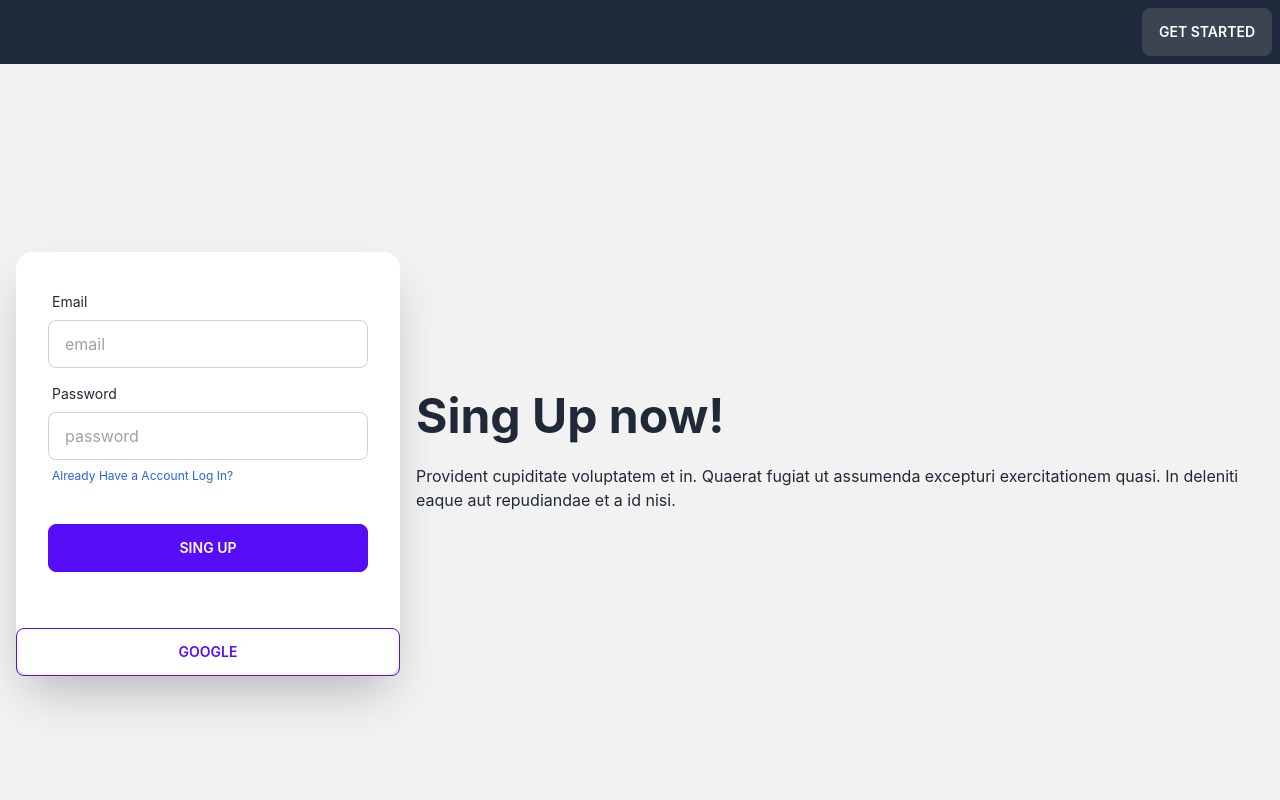
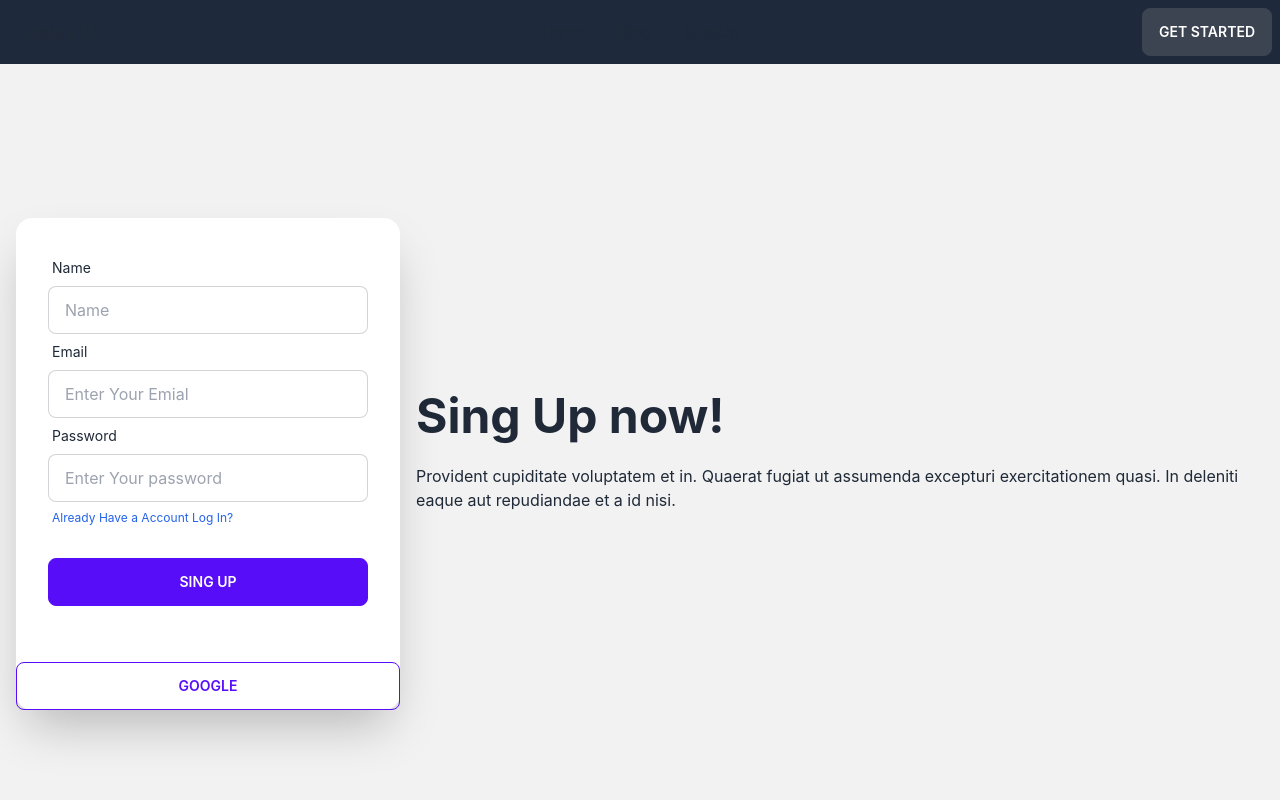
Before and after one commit to alamin-18/food-client, a React (Create React App) app: page /singup in a window 1280 px wide. Shown: the top 800 px of the page. Built offline with nearby package versions, Linux system fonts and the light colour scheme.

Commit message:
singup added

```diff
--- /dev/null
+++ b/src/Contexts/AuthProvider/AuthProvider.jsx
@@ -0,0 +1,30 @@
+import React, { createContext, useState } from 'react';
+import { getAuth, createUserWithEmailAndPassword, signInWithEmailAndPassword } from "firebase/auth";
+import app from './../../firebase/firebase.config';
+
+export const AuthContexts = createContext()
+const auth = getAuth(app);
+const AuthProvider = ({children}) => {
+    const [user,setUser] = useState({Name:"Alamin",email:"alamin@gmail.com"})
+
+    const singIn = (email,password) =>{
+        return createUserWithEmailAndPassword(auth, email, password)
+    }
+    const logIn = (email,password) =>{
+        return signInWithEmailAndPassword(auth,email,password)
+    }
+
+    const authInfo = {
+        user,
+        setUser,
+        singIn,
+        logIn
+    }
+    return (
+        <AuthContexts.Provider value={authInfo}>
+            {children}
+        </AuthContexts.Provider>
+    );
+};
+
+export default AuthProvider;
--- a/src/components/Header/Header.jsx
+++ b/src/components/Header/Header.jsx
@@ -1,8 +1,11 @@
-import React from 'react';
+import React, { useContext } from 'react';
 import { Link } from 'react-router-dom';
+import { AuthContexts } from '../../Contexts/AuthProvider/AuthProvider';
 
 
 const Header = () => {
+    const {user} = useContext(AuthContexts)
+    console.log(user.Name);
 
     return (
         <div>
--- a/src/components/Home/Home.jsx
+++ b/src/components/Home/Home.jsx
@@ -1,8 +1,10 @@
-import React, { useEffect, useState } from 'react';
+import React, { useContext, useEffect, useState } from 'react';
 import { Link } from 'react-router-dom';
+import { AuthContexts } from '../../Contexts/AuthProvider/AuthProvider';
 import Food from '../Food/Food';
 
 const Home = () => {
+    const {User} = useContext(AuthContexts)
     const [foods,setfoods] =useState([])
     useEffect(()=>{
         fetch("http://localhost:5000/foods")
--- a/src/components/Login/Login.jsx
+++ b/src/components/Login/Login.jsx
@@ -2,6 +2,7 @@ import React from 'react';
 import { Link } from 'react-router-dom';
 
 const Login = () => {
+
     return (
         <div>
             <div className="hero min-h-screen bg-base-200">
--- a/src/components/SingUp/SingUp.jsx
+++ b/src/components/SingUp/SingUp.jsx
@@ -2,6 +2,16 @@ import React from 'react';
 import { Link } from 'react-router-dom';
 
 const SingUp = () => {
+
+
+    const handleSubmit = event =>{
+        event.preventDefault()
+        const form = event.target
+        const name = form.name.value
+        const password = form.password.value
+        const email = form.email.value
+        console.log(name,password,email)
+    }
     return (
         <div>
             <div className="hero min-h-screen bg-base-200">
@@ -12,17 +22,24 @@ const SingUp = () => {
                     </div>
                     <div className="card flex-shrink-0 w-full max-w-sm shadow-2xl bg-base-100">
                         <div className="card-body">
+                            <form onSubmit={handleSubmit}>
+                            <div className="form-control">
+                                <label className="label">
+                                    <span className="label-text">Name</span>
+                                </label>
+                                <input type="text" name='name' placeholder="Name" className="input input-bordered" />
+                            </div>
                             <div className="form-control">
                                 <label className="label">
                                     <span className="label-text">Email</span>
                                 </label>
-                                <input type="text" placeholder="email" className="input input-bordered" />
+                                <input type="email" name='email' placeholder="Enter Your Emial" className="input input-bordered" />
                             </div>
                             <div className="form-control">
                                 <label className="label">
                                     <span className="label-text">Password</span>
                                 </label>
-                                <input type="text" placeholder="password" className="input input-bordered" />
+                                <input type="password" name='password' placeholder="Enter Your password" className="input input-bordered" />
                                 <label className="label">
 
                                     <Link to='/login' className="label-text-alt link link-hover text-blue-600">Already Have a Account Log In?</Link>
@@ -31,6 +48,7 @@ const SingUp = () => {
                             <div className="form-control mt-6">
                                 <button className="btn btn-primary">Sing Up</button>
                             </div>
+                            </form>
                         </div>
                             <div className="form-control mt-6">
                                 <button className="btn btn-outline btn-primary">Google</button>
--- a/src/index.js
+++ b/src/index.js
@@ -3,13 +3,16 @@ import ReactDOM from 'react-dom/client';
 import './index.css';
 import App from './App';
 import reportWebVitals from './reportWebVitals';
+import AuthProvider from './Contexts/AuthProvider/AuthProvider';
 
 
 const root = ReactDOM.createRoot(document.getElementById('root'));
 root.render(
   <React.StrictMode>
 
+    <AuthProvider>
     <App />
+    </AuthProvider>
 
   </React.StrictMode>
 );
```
